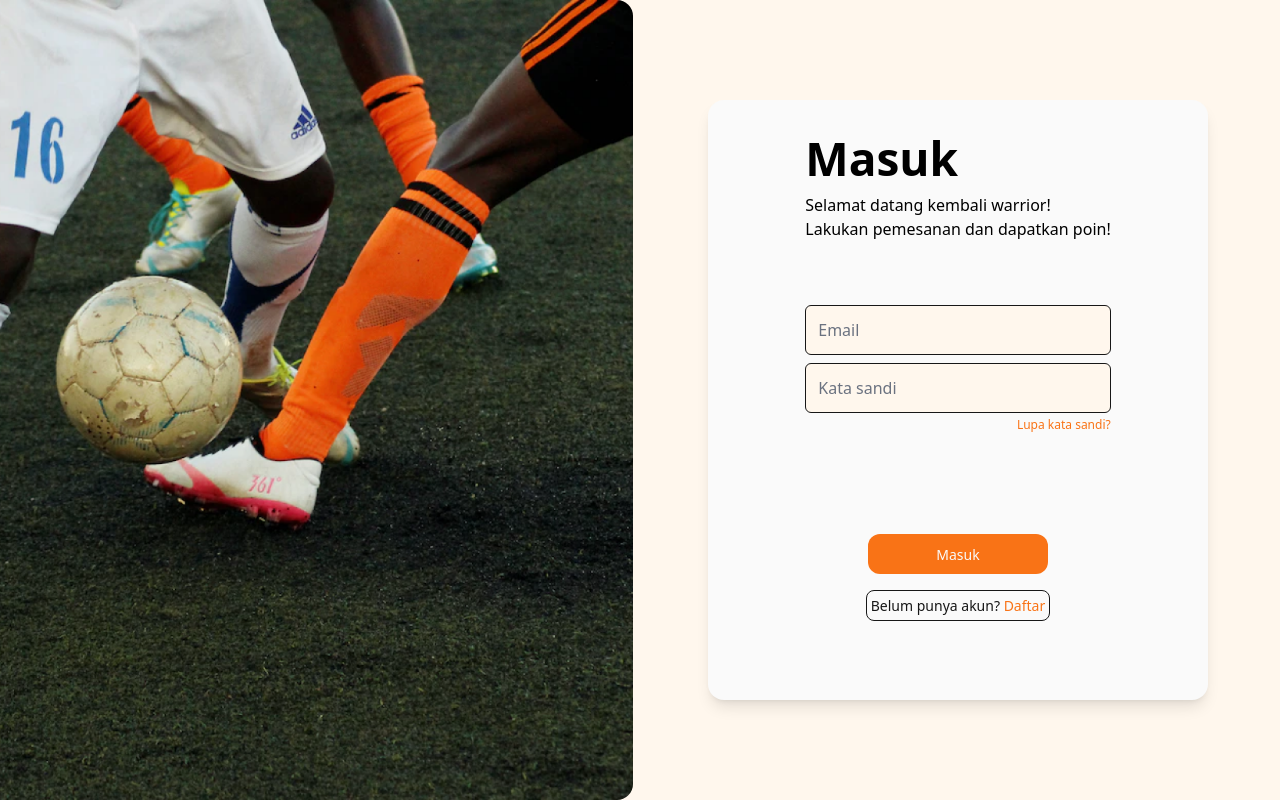
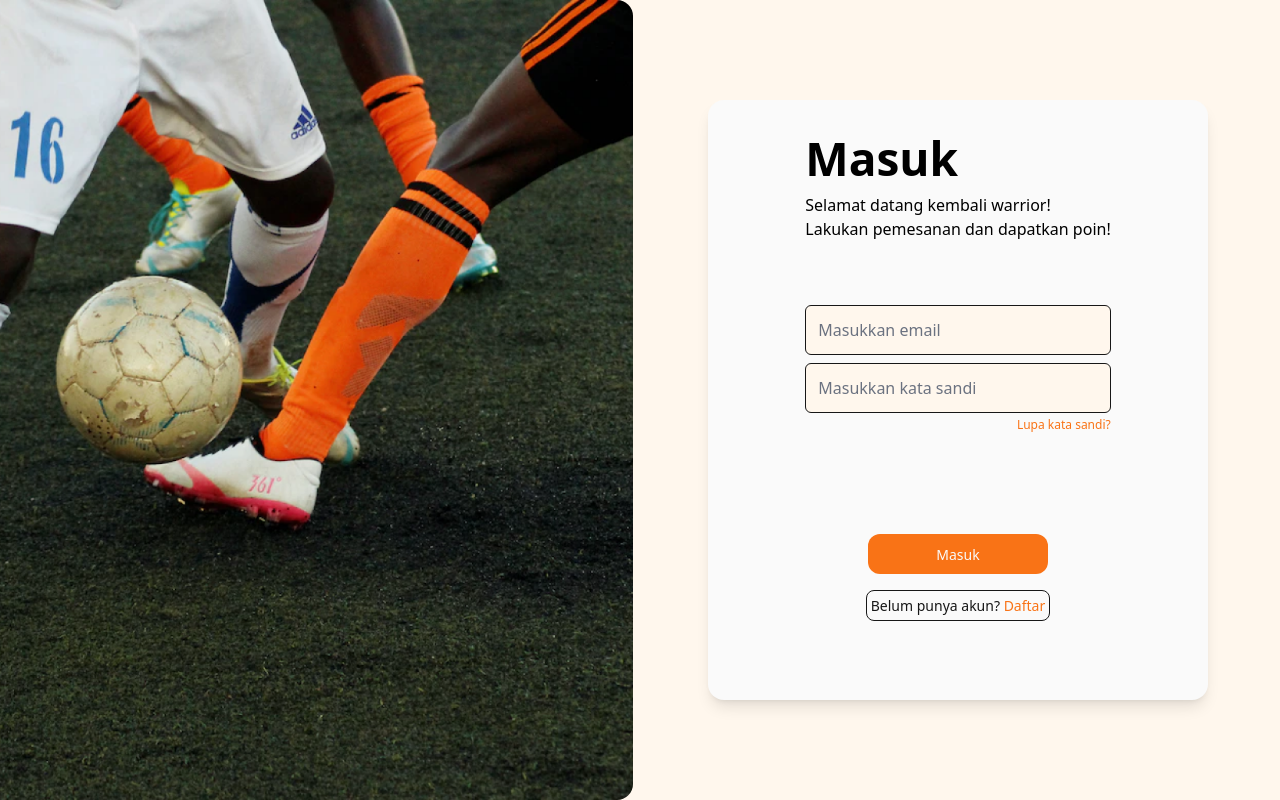
Before and after one commit to romves/sportix-app-cra-tailwind, a React (Create React App) app: page /login in a window 1280 px wide. Built offline with nearby package versions, Linux system fonts and the light colour scheme.

Commit message:
modified:   src/Auth/Login.jsx

```diff
--- a/src/Auth/Login.jsx
+++ b/src/Auth/Login.jsx
@@ -52,14 +52,14 @@ const Login = () => {
             <InputField
               type="email"
               name="email"
-              placeholder="Email"
+              placeholder="Masukkan email"
               onChange={(e) => setEmail(e.target.value)}
               className='mb-2'
             />
             <InputField
               type="password"
               name="password"
-              placeholder="Kata sandi"
+              placeholder="Masukkan kata sandi"
               onChange={(e) => setPassword(e.target.value)}
               width={"440px"}
             />
```
